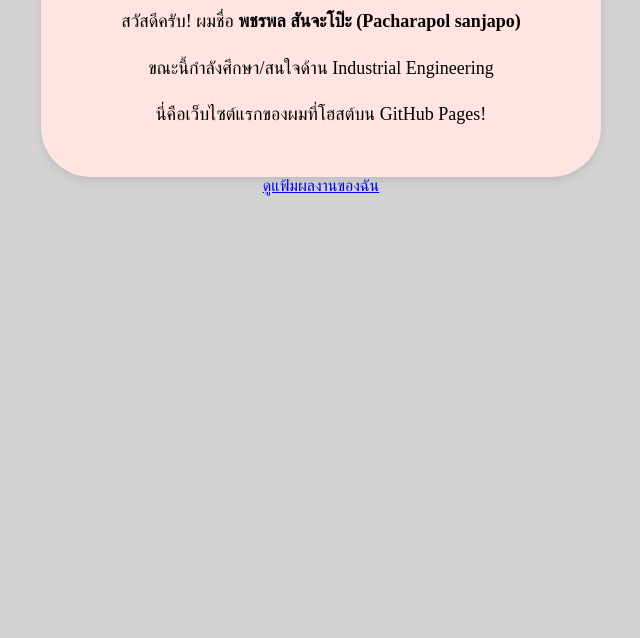
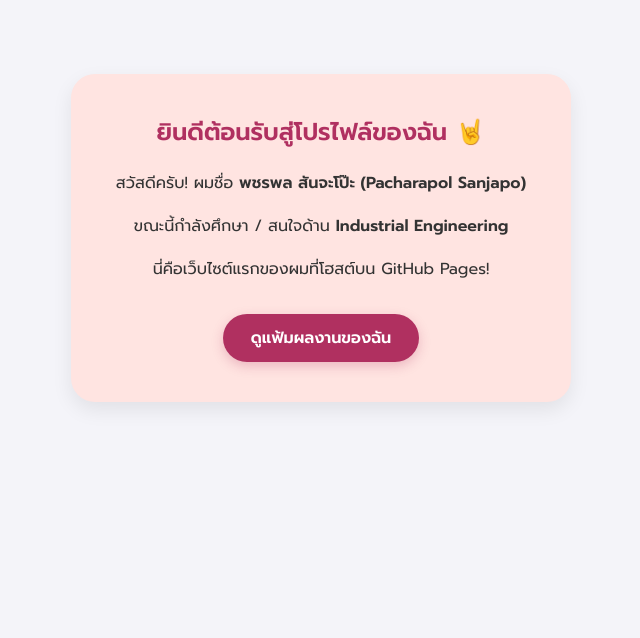
Before and after one commit to s34305/s34305.github.io, a plain HTML site: page index.html in a window 1280 px wide. Shown: the part 162-800 px from the top of the page, without its empty margins (319-959 px from the left). Drawn offline with Linux system fonts and the light colour scheme.

Commit message:
Update index.html

```diff
--- a/index.html
+++ b/index.html
@@ -2,33 +2,90 @@
 <html lang="th">
 <head>
     <meta charset="UTF-8">
-<title>หน้าแนะนำตัวของฉัน</title>
+    <meta name="viewport" content="width=device-width, initial-scale=1.0">
+    <title>หน้าแนะนำตัวของฉัน - พชรพล</title>
+
+    <!-- โหลดฟอนต์ Prompt จาก Google Fonts -->
+    <link rel="preconnect" href="https://fonts.googleapis.com">
+    <link rel="preconnect" href="https://fonts.gstatic.com" crossorigin>
+    <link href="https://fonts.googleapis.com/css2?family=Prompt:wght@300;400;600&display=swap" rel="stylesheet">
+
     <style>
+        * {
+            box-sizing: border-box;
+            margin: 0;
+            padding: 0;
+        }
+
         body {
-background-color: #D3D3D3; LightGray: #333;
-text-align: center; padding: 50px;
+            font-family: 'Prompt', sans-serif;
+            background-color: #f4f4f9;
+            color: #333333;
+            text-align: center;
+            padding: 20px;
+            display: flex;
+            justify-content: center;
+            align-items: center;
+            min-height: 100vh;
+        }
 
+        .card {
+            background-color: #ffe4e1; /* MistyRose */
+            border-radius: 24px;
+            box-shadow: 0 8px 20px rgba(0, 0, 0, 0.08);
+            max-width: 500px;
+            width: 100%;
+            padding: 40px 30px;
+            transition: transform 0.3s ease;
         }
-.card {
-background: MistyRose; border-radius: 50px;
-box-shadow: 0 4px 8px rgba(0,0,0,0.1);
-max-width: 500px; margin: 0 auto; padding: 30px;
 
+        .card:hover {
+            transform: translateY(-5px);
         }
-h1 { color: #B03060; }
-p { font-size: 18px; line-height: 1.6; }
+
+        h1 {
+            color: #B03060;
+            font-size: 24px;
+            margin-bottom: 20px;
+        }
+
+        p {
+            font-size: 16px;
+            line-height: 1.7;
+            margin-bottom: 16px;
+        }
+
+        /* สไตล์ปุ่มกด */
+        .btn {
+            display: inline-block;
+            margin-top: 15px;
+            padding: 12px 28px;
+            background-color: #B03060;
+            color: #ffffff;
+            text-decoration: none;
+            border-radius: 30px;
+            font-weight: 600;
+            font-size: 16px;
+            box-shadow: 0 4px 12px rgba(176, 48, 96, 0.25);
+            transition: background-color 0.3s ease, transform 0.2s ease;
+        }
+
+        .btn:hover {
+            background-color: #8b224c;
+            transform: scale(1.03);
+        }
     </style>
 </head>
 <body>
+
     <div class="card">
-<h1>ยินดีต้อนรับสู่โปรไฟล์ของฉัน  🤘 </h1>
-<p>สวัสดีครับ! ผมชื่อ <strong>พชรพล สันจะโป๊ะ (Pacharapol sanjapo)</strong></p>
-<p>ขณะนี้กำลังศึกษา/สนใจด้าน Industrial Engineering</p>
+        <h1>ยินดีต้อนรับสู่โปรไฟล์ของฉัน 🤘</h1>
+        <p>สวัสดีครับ! ผมชื่อ <strong>พชรพล สันจะโป๊ะ (Pacharapol Sanjapo)</strong></p>
+        <p>ขณะนี้กำลังศึกษา / สนใจด้าน <strong>Industrial Engineering</strong></p>
         <p>นี่คือเว็บไซต์แรกของผมที่โฮสต์บน GitHub Pages!</p>
+
+        <a href="portfolio.html" class="btn">ดูแฟ้มผลงานของฉัน</a>
     </div>
+
 </body>
 </html>
-<a href="portforlio.html" class="btn"> ดูแฟ้มผลงานของฉัน</a>
-</div>
-</body>
-</html>
```
Lines whose indentation alone changed are shown as unchanged.
